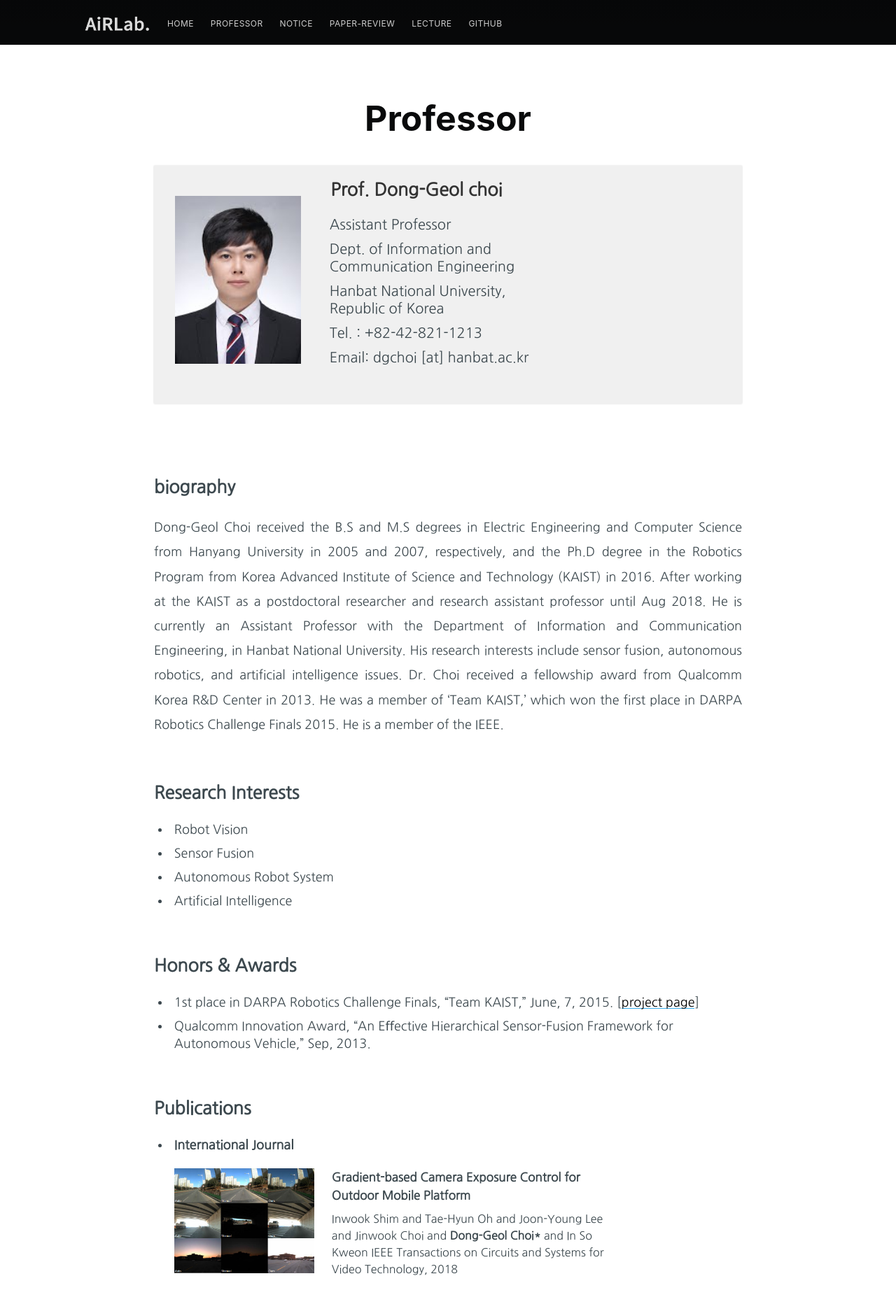
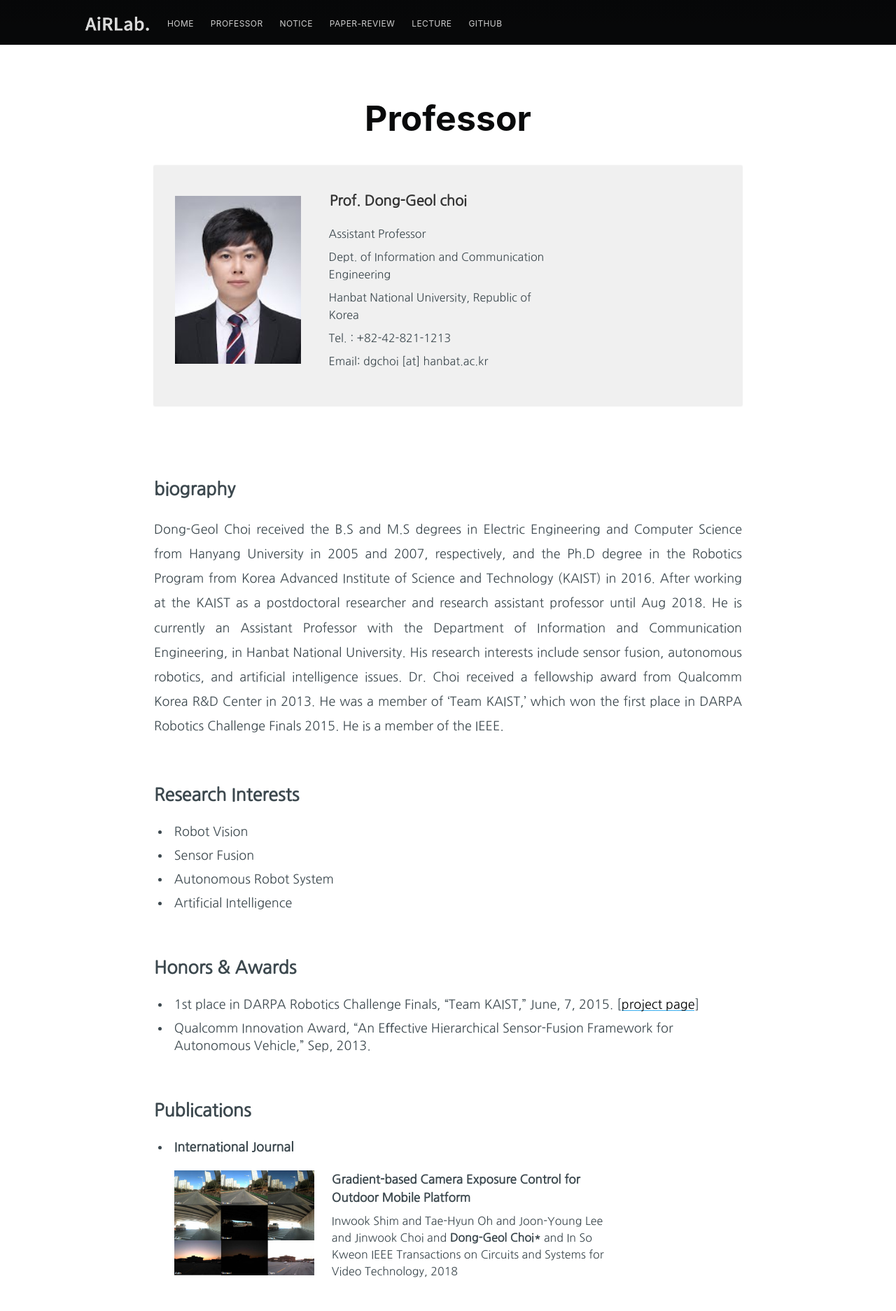
Before and after one commit to AiRLab-hub/github-page, a Jekyll site: the page built from professor/index.html, in a window 1280 px wide. Shown: the top 1874 px of the page at 70% size. Built offline with Jekyll 4.4.1, drawn with Linux system fonts in a browser that asks for light colours; nearby versions of some CDN libraries; comment, search, counter and statistics services are not loaded.

Commit message:
fix: font-size

```diff
--- a/professor/index.html
+++ b/professor/index.html
@@ -36,12 +36,13 @@ subclass: 'post page'
 }
 .introduce__profile__content li.item {
     line-height: 25px;
-    font-size: 2rem;
+    font-size: 1.6rem;
 }
 .introduce__profile__content li.item:first-child {
+    padding-top: 15px;
     line-height: 50px;
     font-weight: 800;
-    font-size: 2.5rem;
+    font-size: 2rem;
     color: rgb(51, 51, 51);
 }
 .introduce__section {
```
